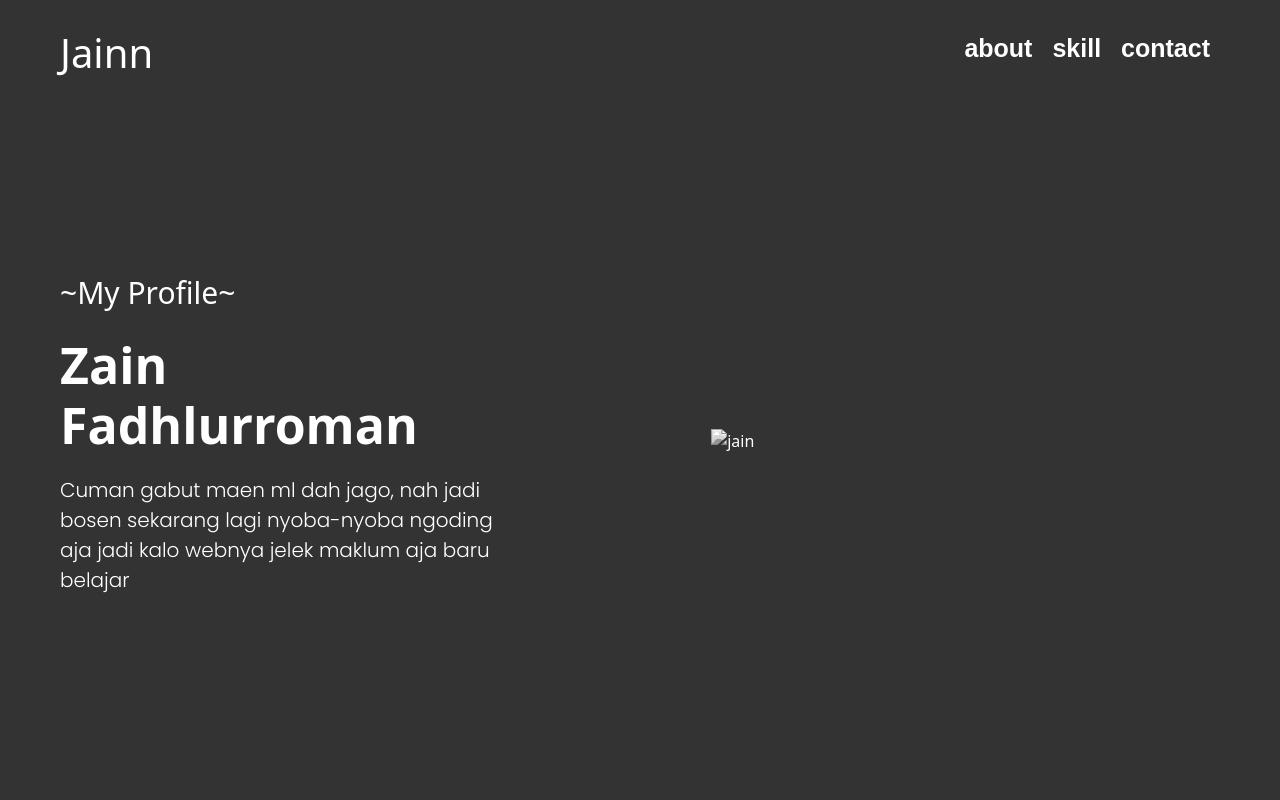
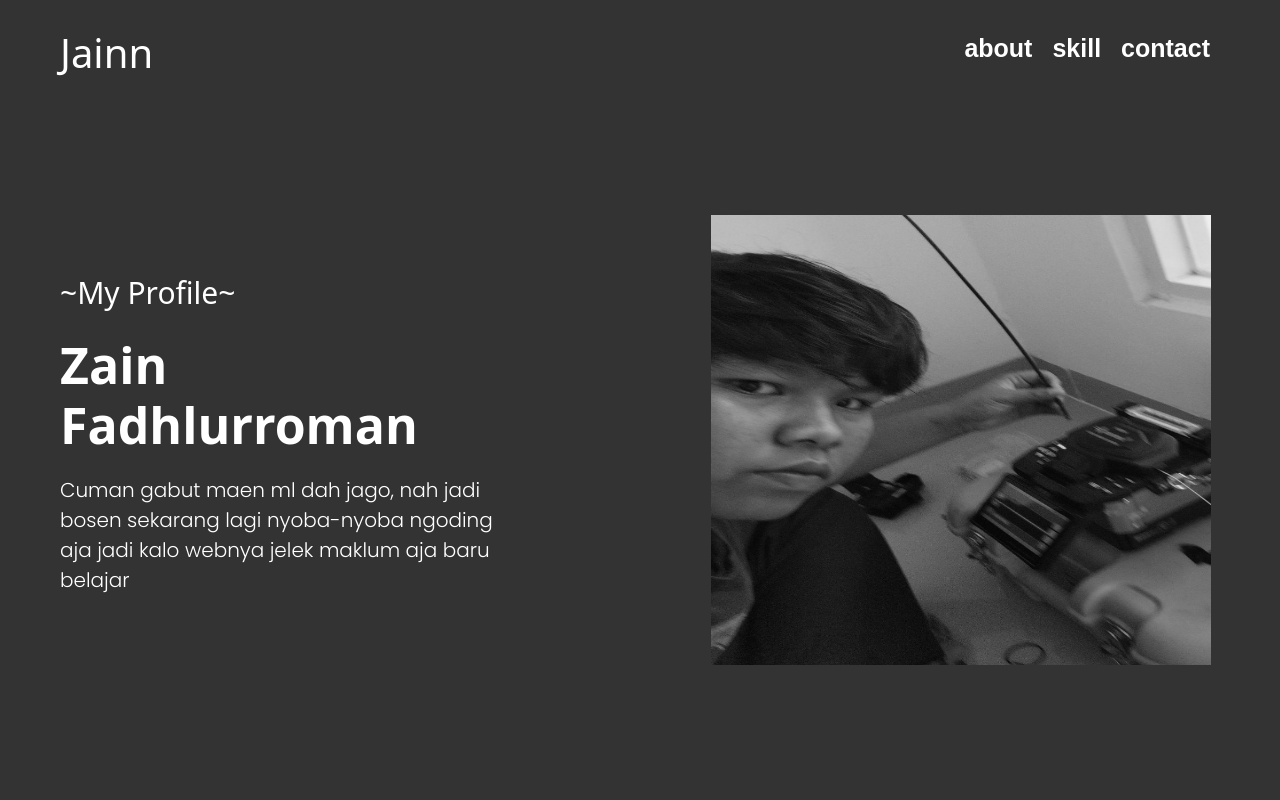
Before and after one commit to Jainn000/Portofolio, a plain HTML site: page index.html in a window 1280 px wide. Shown: the top 800 px of the page. Drawn offline with nearby package versions, Linux system fonts and the light colour scheme; a web font is replaced by a local one.

Commit message:
Update index.html

```diff
--- a/index.html
+++ b/index.html
@@ -41,7 +41,7 @@
                 maklum aja baru belajar</p>
         </div>
         <div class="content-kanan">
-            <img class="img-jainn" src="assets/images/Jainn.jpeg" alt="jain">
+            <img class="img-jainn" src="Jainn.jpeg" alt="jain">
         </div>
     </div>
     <div class="skill" id="skill">
```
